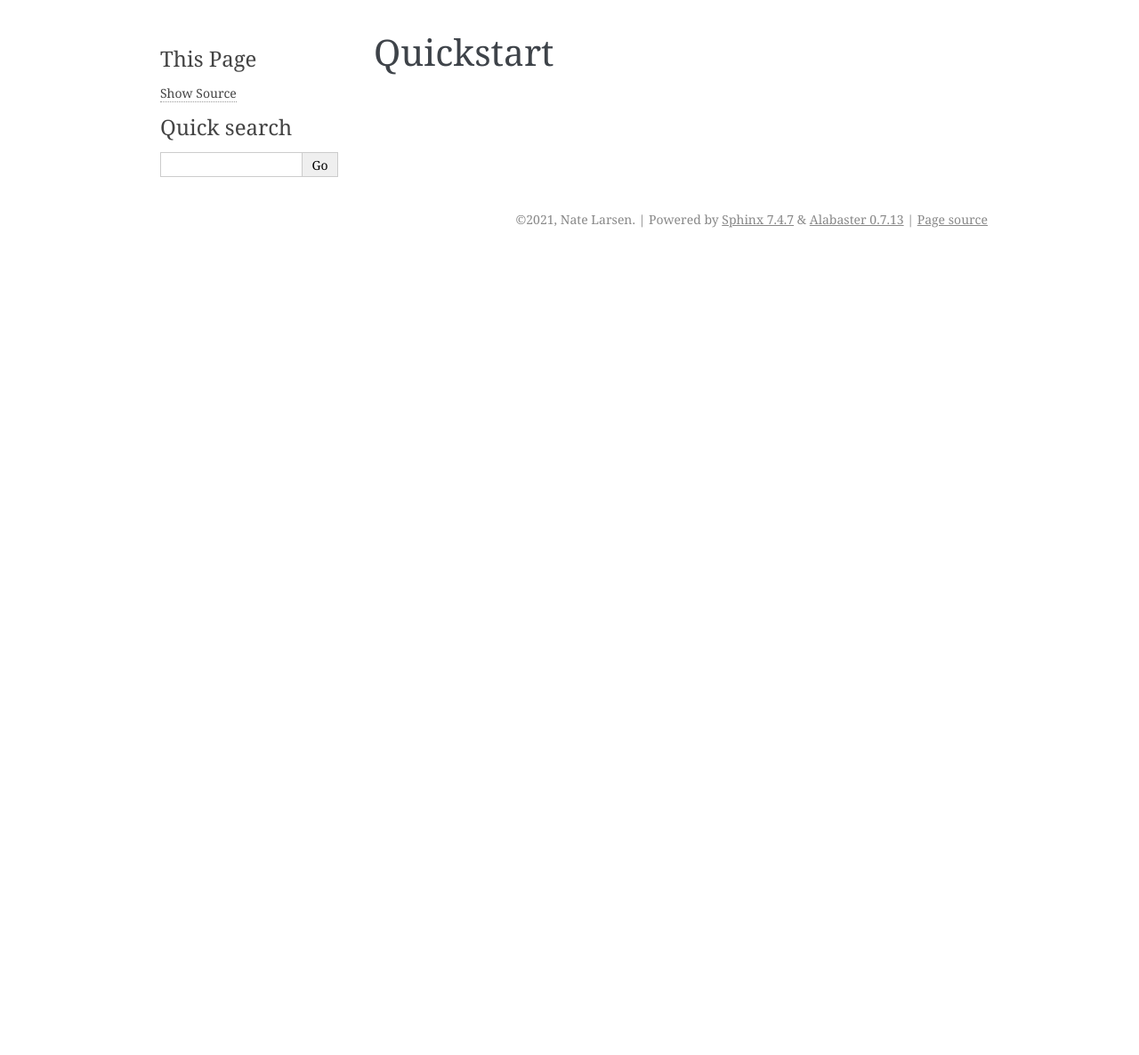
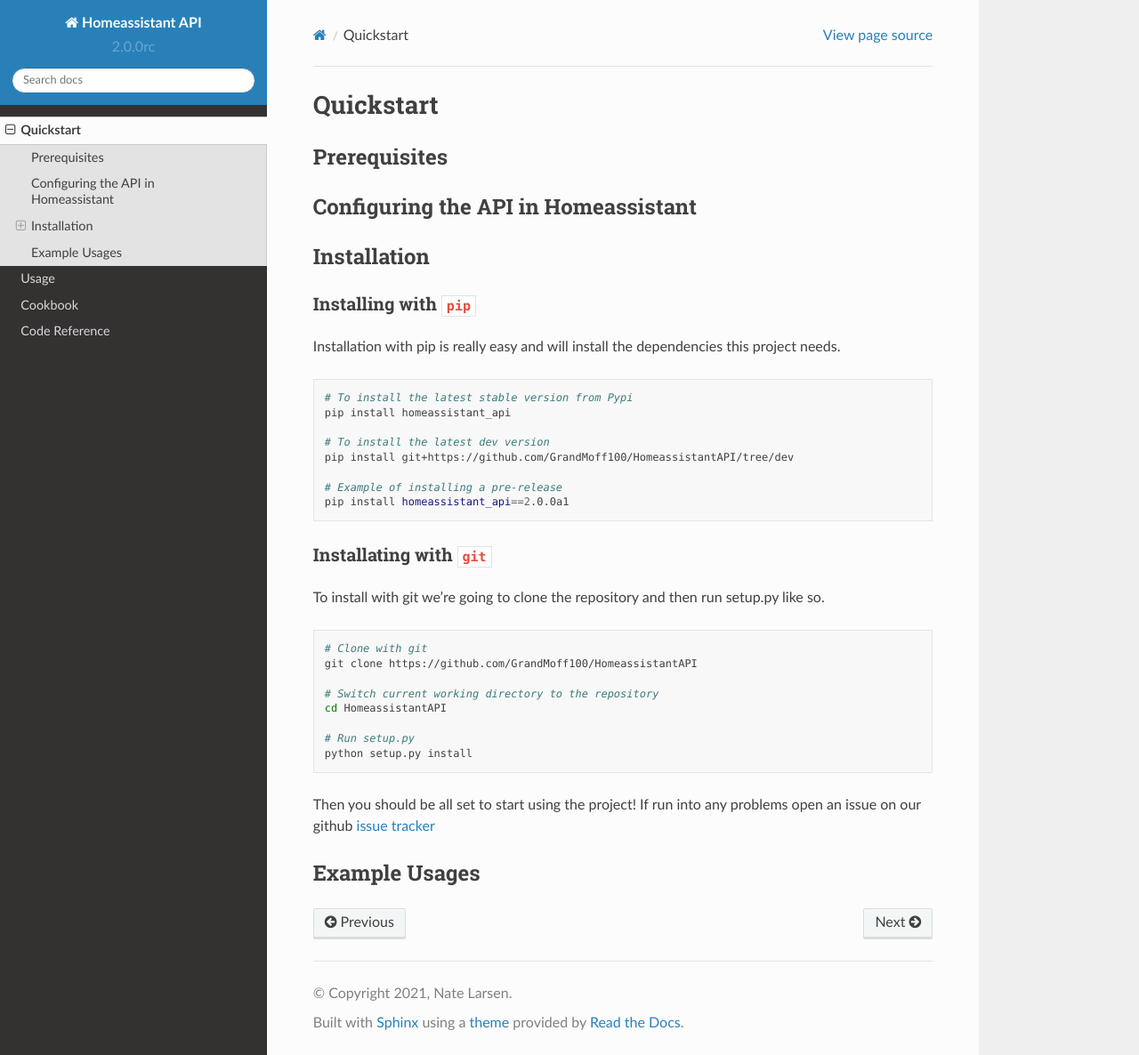
Before and after one commit to GrandMoff100/HomeAssistantAPI, a Sphinx documentation site: the page built from docs/quickstart.rst, in a window 1280 px wide and 1186 px high. Shown: the whole window at 89% size. Built offline with Sphinx 7.4.7 and the Read the Docs theme 2.0.0, drawn with Linux system fonts in a browser that asks for light colours; pages that are not in the unit, such as notebooks, are missing from menus.

Commit message:
RTD Theme and sectioned documentation!

```diff
--- a/docs/_static/css/custom.css
+++ b/docs/_static/css/custom.css
@@ -1 +1,18 @@
-@import 'theme.css';
+@import '../basic.css';
+
+img {
+    margin-bottom: 10px;
+    width: 80%;
+    height: auto;
+    border-radius: 10px;
+}
+
+div.sphinxsidebarwrapper {
+    margin-right: 30px;
+}
+
+div.sphinxsidebar {
+    width: 260px;
+    font-size: 14px;
+    line-height: 1.5;
+}
--- a/docs/conf.py
+++ b/docs/conf.py
@@ -10,10 +10,12 @@
 # add these directories to sys.path here. If the directory is relative to the
 # documentation root, use os.path.abspath to make it absolute, like shown here.
 #
-# import os
-# import sys
-# sys.path.insert(0, os.path.abspath('.'))
+import os
+import sys
+sys.path.insert(0, os.path.abspath('../'))
+sys.path.append(os.path.abspath('extensions'))
 
+from homeassistant_api import __version__
 
 # -- Project information -----------------------------------------------------
 
@@ -22,7 +24,9 @@ copyright = '2021, Nate Larsen'
 author = 'Nate Larsen'
 
 # The full version, including alpha/beta/rc tags
-release = '2.0.2'
+
+version = __version__
+release = version
 
 
 # -- General configuration ---------------------------------------------------
@@ -30,8 +34,20 @@ release = '2.0.2'
 # Add any Sphinx extension module names here, as strings. They can be
 # extensions coming with Sphinx (named 'sphinx.ext.*') or your custom
 # ones.
+
+branch = 'master' if version.endswith('a') or version.endswith('b') or version.endswith('rc') else 'v' + version
+
 extensions = [
+    'sphinx.ext.autodoc',
+    'resourcelinks'
 ]
+
+resource_links = {
+    'repo': 'https://github.com/GrandMoff100/HomeassistantAPI/',
+    'issues': 'https://github.com/GrandMoff100/HomeassistantAPI/issues',
+    'discussions': 'https://github.com/GrandMoff100/HomeassistantAPI/discussions',
+    'examples': f'https://github.com/GrandMoff100/HomeassistantAPI/tree/{branch}/examples',
+}
 
 # Add any paths that contain templates here, relative to this directory.
 templates_path = ['_templates']
@@ -44,13 +60,12 @@ exclude_patterns = ['_build', 'Thumbs.db', '.DS_Store']
 
 # -- Options for HTML output -------------------------------------------------
 
-# The theme to use for HTML and HTML Help pages.  See the documentation for
-# a list of builtin themes.
-# html_theme = 'alabaster'
-
 # Add any paths that contain custom static files (such as style sheets) here,
 # relative to this directory. They are copied after the builtin static files,
 # so a file named "default.css" will overwrite the builtin "default.css".
+
+html_theme = "sphinx_rtd_theme"
+
 html_static_path = ['_static']
 html_css_files = [
     'css/custom.css'
--- /dev/null
+++ b/docs/cookbook.rst
@@ -0,0 +1,2 @@
+Cookbook
+=========
--- /dev/null
+++ b/docs/doc_requirements.txt
@@ -0,0 +1 @@
+sphinx-rtd-theme
--- /dev/null
+++ b/docs/extensions/resourcelinks.py
@@ -0,0 +1,44 @@
+# Credit to sphinx.ext.extlinks for being a good starter
+# Copyright 2007-2020 by the Sphinx team
+# Licensed under BSD.
+
+from typing import Any, Dict, List, Tuple
+
+from docutils import nodes, utils
+from docutils.nodes import Node, system_message
+from docutils.parsers.rst.states import Inliner
+
+import sphinx
+from sphinx.application import Sphinx
+from sphinx.util.nodes import split_explicit_title
+from sphinx.util.typing import RoleFunction
+
+
+def make_link_role(resource_links: Dict[str, str]) -> RoleFunction:
+    def role(
+        typ: str,
+        rawtext: str,
+        text: str,
+        lineno: int,
+        inliner: Inliner,
+        options: Dict = {},
+        content: List[str] = []
+    ) -> Tuple[List[Node], List[system_message]]:
+
+        text = utils.unescape(text)
+        has_explicit_title, title, key = split_explicit_title(text)
+        full_url = resource_links[key]
+        if not has_explicit_title:
+            title = full_url
+        pnode = nodes.reference(title, title, internal=False, refuri=full_url)
+        return [pnode], []
+    return role
+
+
+def add_link_role(app: Sphinx) -> None:
+    app.add_role('resource', make_link_role(app.config.resource_links))
+
+def setup(app: Sphinx) -> Dict[str, Any]:
+    app.add_config_value('resource_links', {}, 'env')
+    app.connect('builder-inited', add_link_role)
+    return {'version': sphinx.__display_version__, 'parallel_read_safe': True}
--- a/docs/installation.rst
+++ /dev/null
@@ -1,2 +0,0 @@
-Installation
-*************
--- a/docs/quickstart.rst
+++ b/docs/quickstart.rst
@@ -1,2 +1,51 @@
 Quickstart
 ***********
+
+Prerequisites
+==============
+
+Configuring the API in Homeassistant
+======================================
+
+Installation
+==============
+
+Installing with :code:`pip`
+-----------------------------------
+
+Installation with pip is really easy and will install the dependencies this project needs.
+
+.. code-block:: bash
+
+   # To install the latest stable version from Pypi
+   pip install homeassistant_api
+
+   # To install the latest dev version
+   pip install git+https://github.com/GrandMoff100/HomeassistantAPI/tree/dev
+
+   # Example of installing a pre-release
+   pip install homeassistant_api==2.0.0a1
+
+
+Installating with :code:`git`
+----------------------------------
+
+To install with git we're going to clone the repository and then run setup.py like so.
+
+.. code-block:: bash
+
+   # Clone with git
+   git clone https://github.com/GrandMoff100/HomeassistantAPI
+
+   # Switch current working directory to the repository
+   cd HomeassistantAPI
+
+   # Run setup.py
+   python setup.py install
+
+
+Then you should be all set to start using the project! If run into any problems open an issue on our github :resource:`issue tracker <issues>`
+
+
+Example Usages
+==============
--- a/homeassistant_api/__init__.py
+++ b/homeassistant_api/__init__.py
@@ -1 +1,5 @@
 from .client import Client, RawClient
+from .models import Group, Entity, Domain, Service, State
+
+__version__ = '2.0.0rc'
+__name__ = 'Homeassistant API'
--- a/setup.py
+++ b/setup.py
@@ -1,13 +1,13 @@
 from setuptools import setup
+from homeassistant_api import __version__
 
 with open('README.md', 'r') as f:
     read = f.read()
 
-
 setup(
     name="HomeAssistant API",
     description="Python Wrapper for Homeassistant's REST API",
-    version='2.0.0rc',
+    version=__version__,
     packages=[
         'homeassistant_api',
         'homeassistant_api.models'
```
Also changed, not shown: README.md (+7 -2 lines), docs/api.rst (+28 -0 lines), docs/index.rst (+29 -21 lines), 4 other files.
